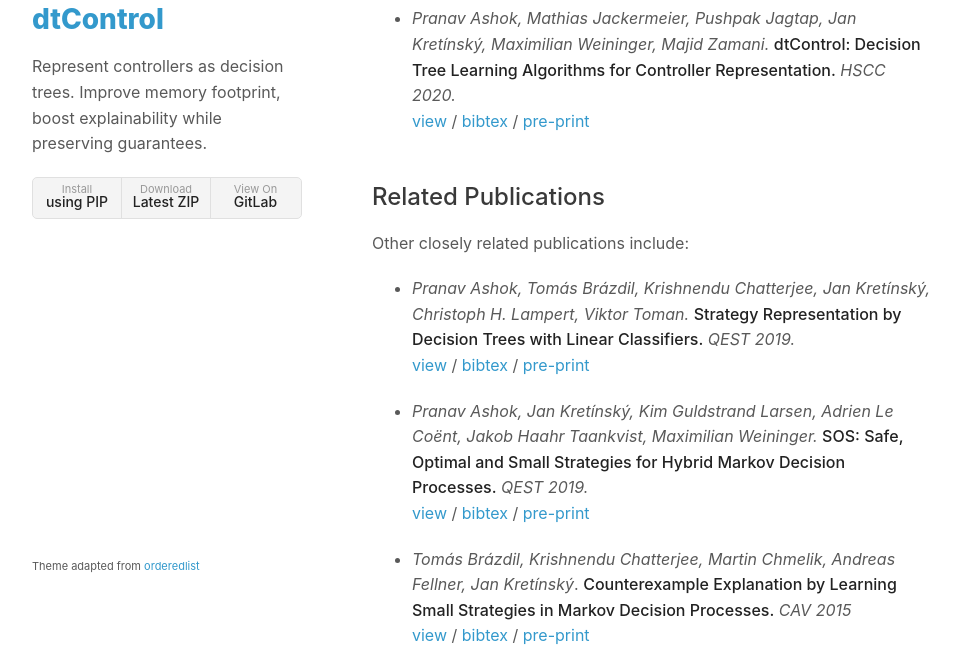
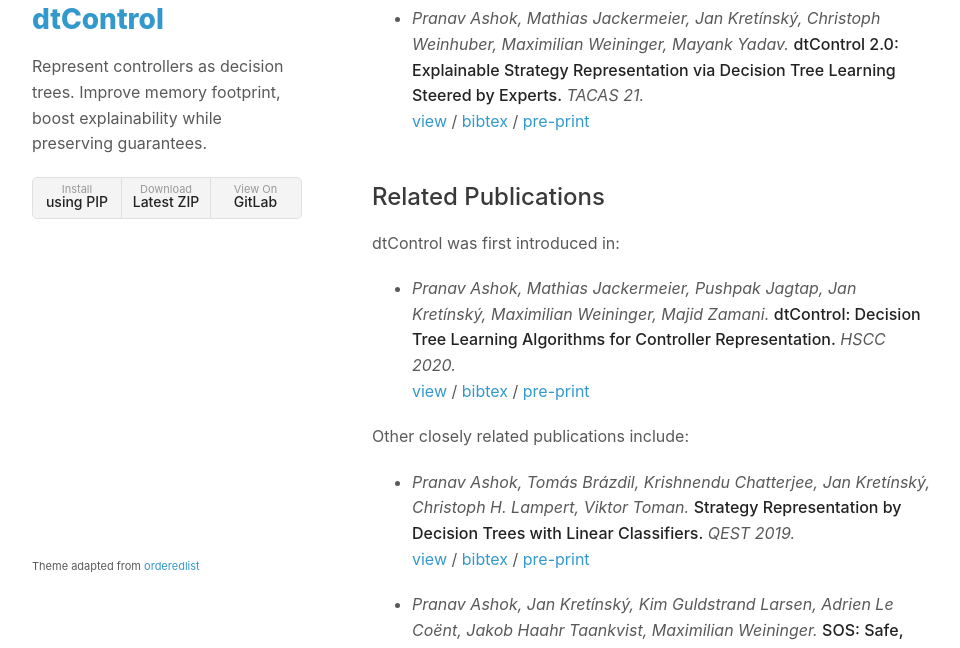
Before and after one commit to hobborg/dtControl, a Jekyll site: the page built from web/index.md, in a window 1280 px wide and 900 px high, scrolled down 1914 px, cut to the strip 252-900 px from the top of the window. Shown: the whole strip, without its empty margins (158-1118 px from the left). Built offline with Jekyll 4.4.1, drawn with Linux system fonts in a browser that asks for light colours; some of the changed text lies outside the part shown.

Commit message:
updated webpage tacas21

```diff
--- a/web/index.md
+++ b/web/index.md
@@ -86,13 +87,21 @@
 
 Cite **dtControl** in academic publications as:
 
+- *Pranav Ashok, Mathias Jackermeier, Jan Kretínský, Christoph Weinhuber, Maximilian Weininger, Mayank Yadav.*
+**dtControl 2.0: Explainable Strategy Representation via Decision Tree Learning Steered by Experts.**
+*TACAS 21.*
+<br />
+[view](https://doi.org/10.1007/978-3-030-72013-1_17) / [bibtex](https://dblp.uni-trier.de/rec/bibtex/conf/tacas/AshokJKWWY21) / [pre-print](https://arxiv.org/abs/2101.07202)
+
+## Related Publications
+
+dtControl was first introduced in:
+
 - *Pranav Ashok, Mathias Jackermeier, Pushpak Jagtap, Jan Kretínský, Maximilian Weininger, Majid Zamani.*
 **dtControl: Decision Tree Learning Algorithms for Controller Representation.**
 *HSCC 2020.*
 <br />
 [view](https://dl.acm.org/doi/abs/10.1145/3365365.3382220) / [bibtex](https://dblp.uni-trier.de/rec/bibtex/journals/corr/abs-2002-04991) / [pre-print](https://arxiv.org/abs/2002.04991)
-
-## Related Publications
 
 Other closely related publications include:
 
```
Also changed, not shown: other parts of web/index.md (+4 -3 lines).
